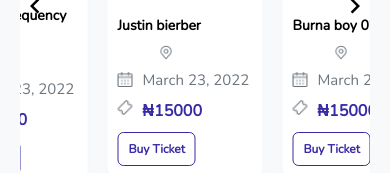
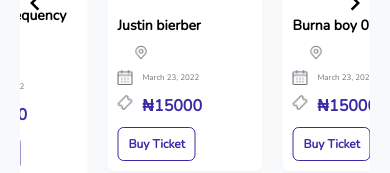
Before and after one commit to Makinde1034/Glover-takehome-test, a Vue app: page / in a window 390 px wide. Shown: the part 321-494 px from the top of the page. Built offline with nearby package versions, Linux system fonts and the light colour scheme; no server answers.

Commit message:
new feature

```diff
--- a/src/components/Carousel/Carousel.vue
+++ b/src/components/Carousel/Carousel.vue
@@ -21,7 +21,7 @@
                             </div>
                             <div class="loc">
                                 <img src="../../assets/images/calendar.png" alt="">
-                                <p>{{getDate(events[index]?.datetime)}}</p>
+                                <p id="day" >{{getDate(events[index]?.datetime)}}</p>
                             </div>
 
                         </div>
@@ -271,7 +271,11 @@
                     }
 
                     p{
-                        font-size: 12px;
+                        font-size: 8px;
+                    }
+
+                    #day{
+                        font-size: 8px;
                     }
                 }
 
```
